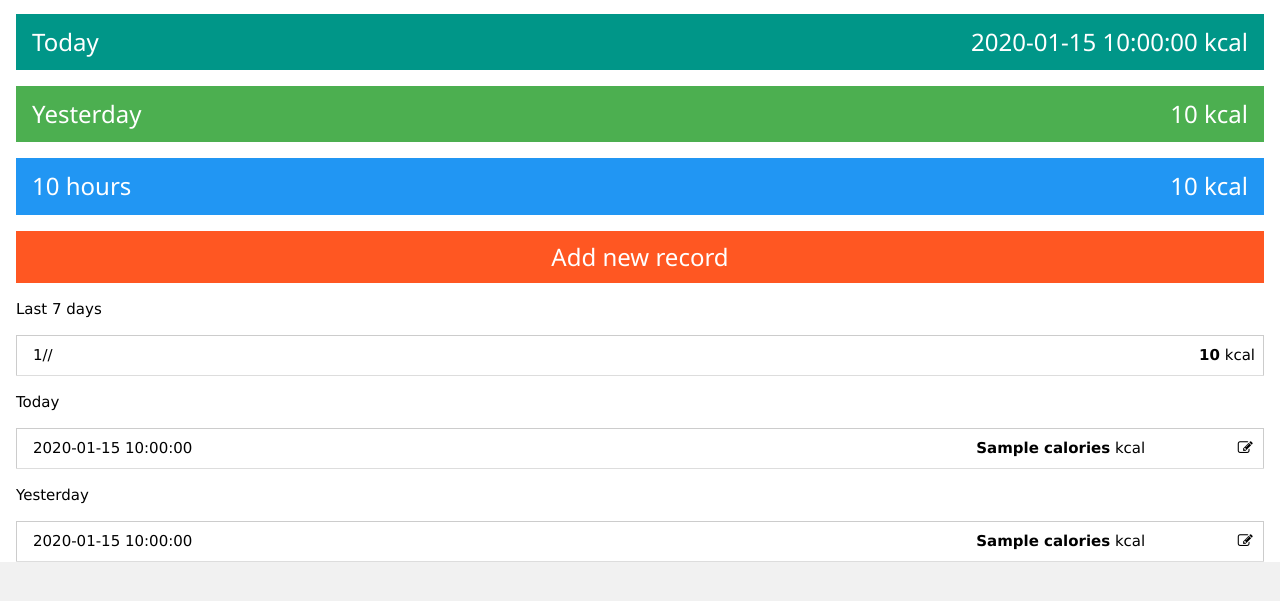
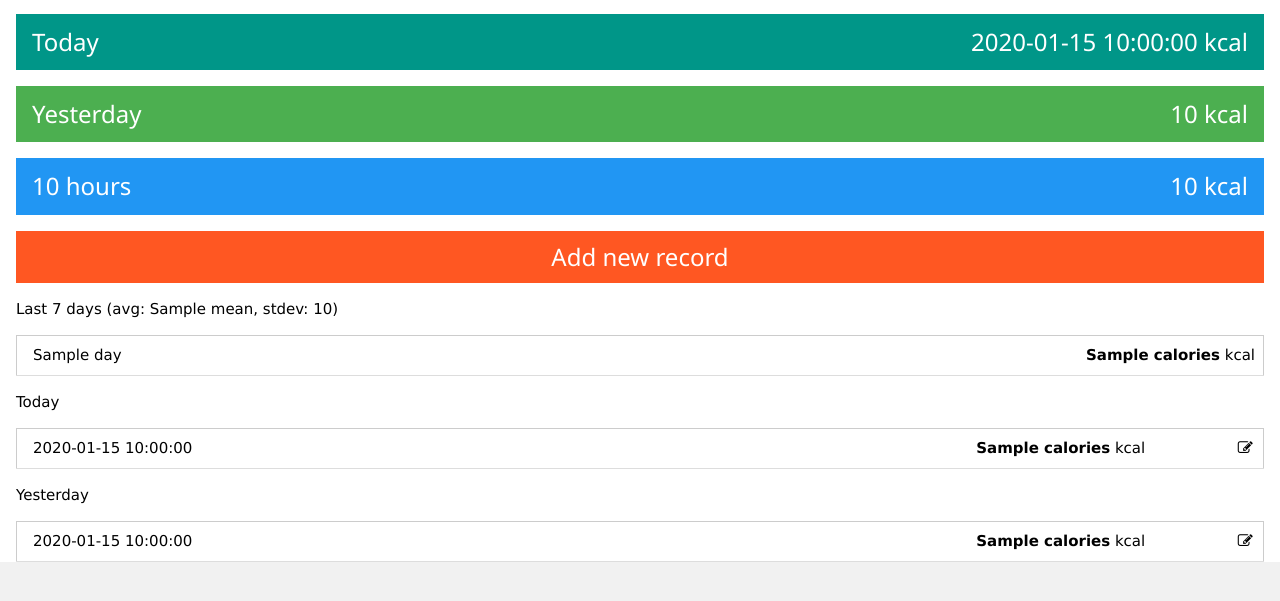
Before and after one commit to dvolk/catfood, a Flask app: template templates/index.jinja2 in a window 1280 px wide. Shown: the part 126-727 px from the top of the page. Run offline with Flask 2, Linux system fonts and the light colour scheme; the template is opened without the code that fills it: most values are stand-ins (such as "Sample title", 1, 10 or a date in 2020).

Commit message:
add mean and stdev for last 7 days

```diff
--- a/main.py
+++ b/main.py
@@ -1,5 +1,6 @@
 import datetime
 import time
+import statistics
 
 import argh
 import flask
@@ -41,13 +42,23 @@ def index():
         CalorieRecord.objects.filter(d=yesterday_db_str).order_by("-e").all()
     )
 
-    last7days = CalorieRecord.objects.filter(
+    records_hours_sum = sum([r.calories for r in records_hours])
+    records_today_sum = sum([r.calories for r in records_today])
+    records_yesterday_sum = sum([r.calories for r in records_yesterday])
+
+    last7days_db = CalorieRecord.objects.filter(
         d__gt=(int(yesterday_db_str) - 7)
     ).aggregate([{"$group": {"_id": "$d", "calories": {"$push": "$calories"}}}])
 
-    records_hours_sum = sum([r.calories for r in records_hours])
-    records_today_sum = sum([r.calories for r in records_today])
-    records_yesterday_sum = sum([r.calories for r in records_yesterday])
+    last7days = list()
+    last7days_sums = list()
+    for r in last7days_db:
+        d = str(r["_id"])
+        cs = r["calories"]
+        s = sum(cs)
+        d_fmt = f"{d[0:4]}/{d[4:6]}/{d[6:8]}"
+        last7days.append([d_fmt, s])
+        last7days_sums.append(s)
 
     def nice_time(t2):
         return humanize.naturaltime(
@@ -67,6 +78,8 @@ def index():
         records_yesterday_sum=records_yesterday_sum,
         nice_time=nice_time,
         last7days=list(last7days),
+        last7days_sums=last7days_sums,
+        statistics=statistics,
     )
 
 
--- a/templates/index.jinja2
+++ b/templates/index.jinja2
@@ -30,13 +30,13 @@
       <a href="/new" class="w3-button w3-deep-orange" style="width: 100%">Add new record</a>
     </h3>
 
-    <p>Last 7 days</p>
+    <p>Last 7 days (avg: {{ statistics.mean(last7days_sums) }}, stdev: {{ statistics.pstdev(last7days_sums)|int }})</p>
     <p>
     <table class="w3-table-all">
-      {% for day in last7days %}
+      {% for day, calories in last7days %}
         <tr>
-          <td>{{ (day["_id"]|string)[0:4] }}/{{ (day["_id"]|string)[4:6] }}/{{ (day["_id"]|string)[6:8] }}</td>
-          <td class="w3-right-align"><strong>{{ day["calories"]|sum }}</strong> kcal</td>
+          <td>{{ day }}</td>
+          <td class="w3-right-align"><strong>{{ calories }}</strong> kcal</td>
         </tr>
       {% endfor %}
     </table>
```
